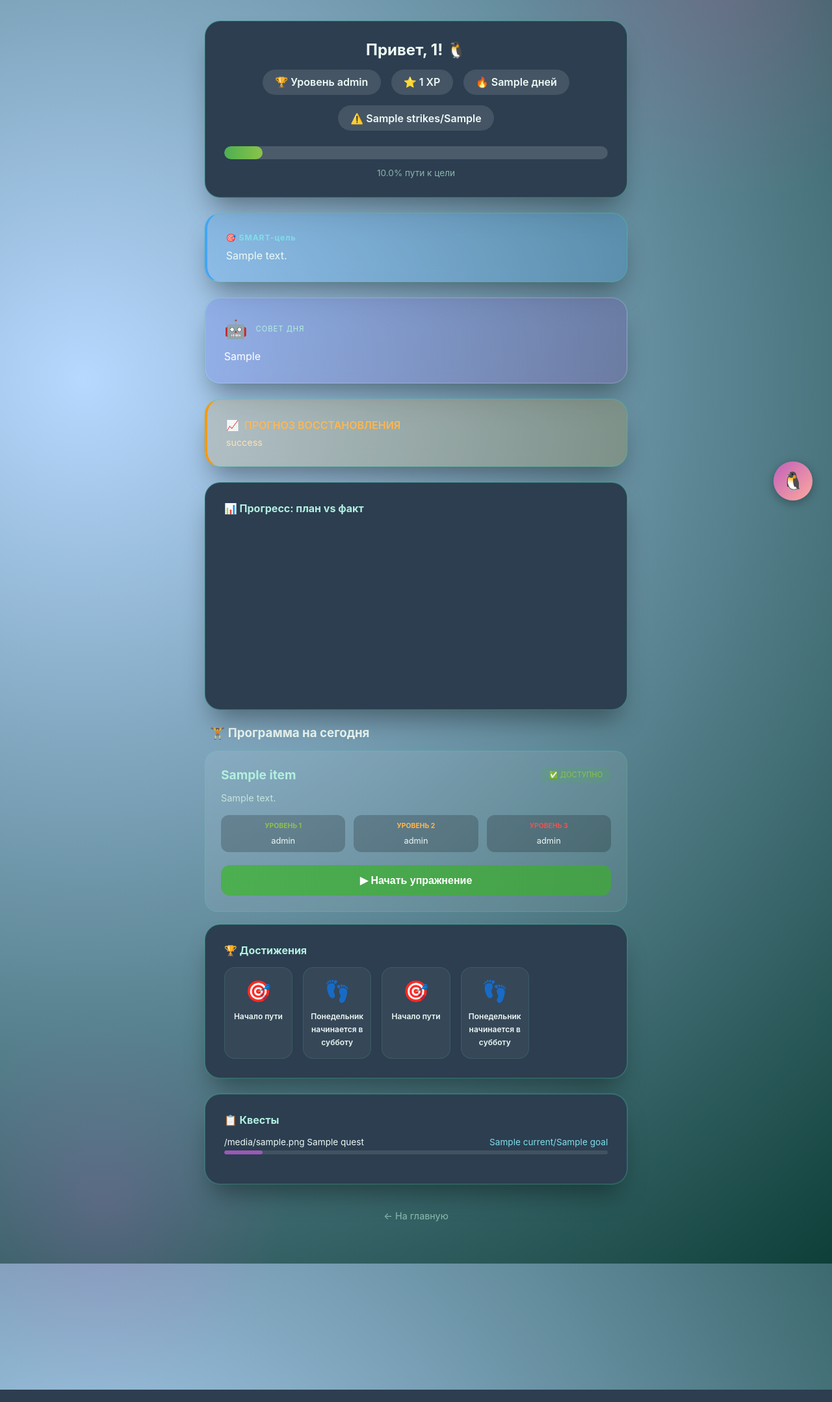
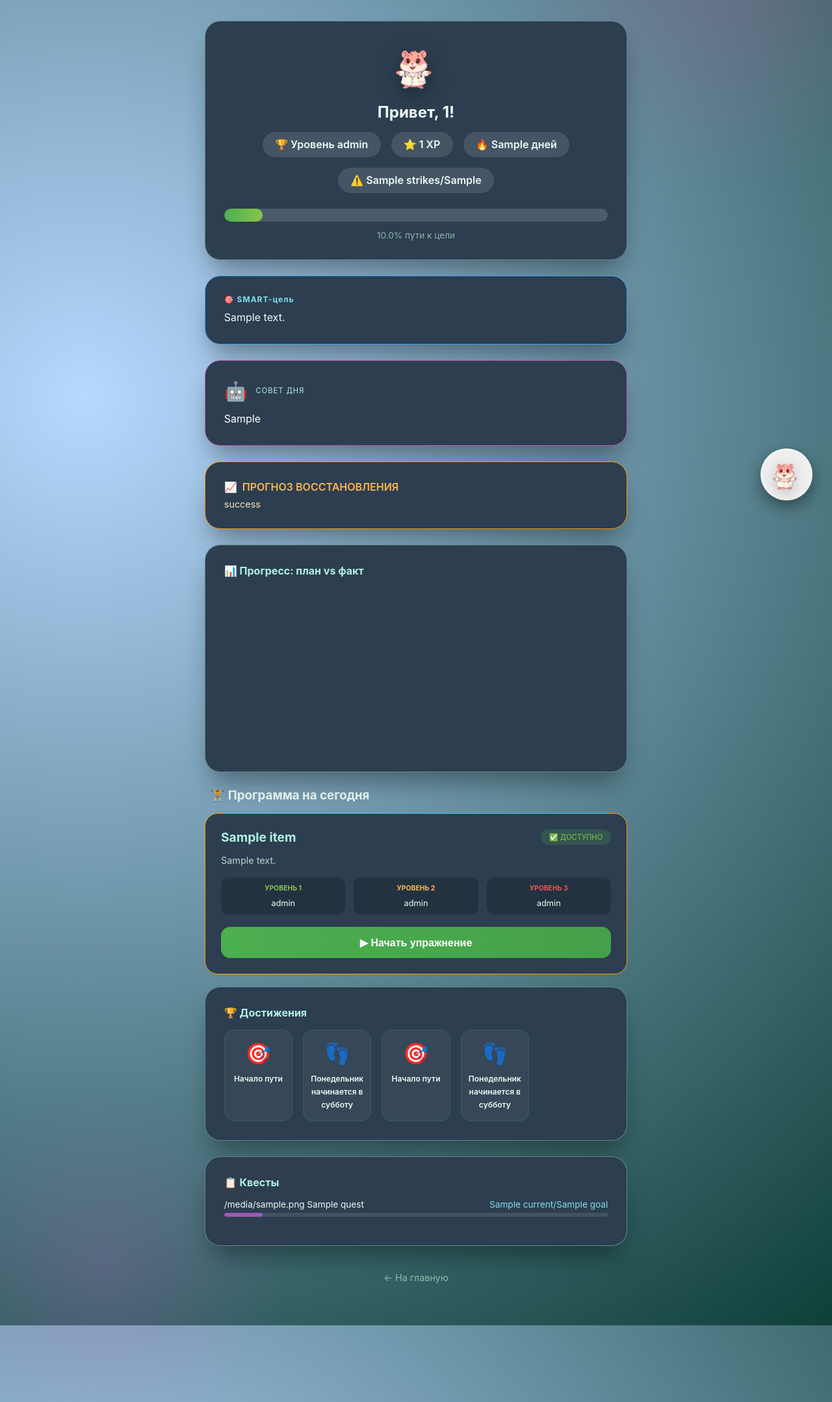
Before and after one commit to Jun-juriki/reFlex, a Django app: template gamification/templates/gamification/profile.html in a window 1280 px wide; the page is wider, and only the part inside the window is pictured. Shown: the top 2157 px of that part at 65% size. Run offline with Django 5.2, Linux system fonts and the light colour scheme; a user stored in the database is signed in; data comes from the database, SQL or seed files in the repository; tables that the repository leaves empty hold one stand-in row (values such as "Sample post"); the template is opened without the code that fills it: values that come from a table or form of the project are taken from there, most other values are stand-ins (such as "Sample title", 1, 10 or a date in 2020); a map, chart or similar area stays blank.

Commit message:
последнее изменения дизайна

```diff
--- a/gamification/templates/gamification/profile.html
+++ b/gamification/templates/gamification/profile.html
@@ -1,3 +1,4 @@
+{% load static %}
 <!DOCTYPE html>
 <html lang="ru">
 <head>
@@ -11,7 +12,6 @@
       padding: 0;
       box-sizing: border-box;
     }
-
     body {
       min-height: 100vh;
       background: radial-gradient(circle at 10% 30%, #B7D8FF, #0e3f38);
@@ -53,7 +53,25 @@
       max-width: 650px;
       margin: 0 auto;
     }
+    .ham-profile-header {
+      width: 120px; /* Увеличили размер */
+      height: auto;
+      display: block;
+      margin: 0 auto 1rem; /* Центрируем и добавляем отступ снизу */
+      filter: drop-shadow(0 10px 15px rgba(0,0,0,0.3)); /* Тень для объема */
+      transition: transform 0.3s ease;
+    }
 
+    .ham-profile-header:hover {
+      transform: scale(1.1) rotate(5deg); /* Оживляем при наведении */
+    }
+
+    /* Иконка в тексте (если оставишь маленькую) */
+    .ham-icon-small {
+      width: 32px;
+      height: 32px;
+      vertical-align: middle;
+    }
     /* Карточки */
     .card {
       background: #2C3E50;
@@ -61,8 +79,9 @@
       border-radius: 24px;
       padding: 1.8rem;
       margin-bottom: 1.5rem;
-      box-shadow: 0 25px 40px -12px rgba(0, 0, 0, 0.4), 0 0 0 1px rgba(80, 210, 180, 0.25);
-      border: 1px solid rgba(70, 200, 170, 0.3);
+      box-shadow: 0 25px 40px -12px rgba(0, 0, 0, 0.4);
+      /* ВОТ ОНА: Яркая, но стильная обводка */
+      border: 1px solid rgba(178, 240, 224, 0.4);
     }
 
     /* Статистика */
@@ -108,10 +127,7 @@
     }
 
     /* SMART-цель */
-    .goal-card {
-      background: rgba(33, 150, 243, 0.15);
-      border-left: 4px solid #42a5f5;
-    }
+    .goal-card { border: 1px solid #42a5f5 !important; }
 
     .goal-card h4 {
       color: #80deea;
@@ -127,10 +143,7 @@
     }
 
     /* AI-совет */
-    .ai-card {
-      background: linear-gradient(135deg, rgba(102, 126, 234, 0.3), rgba(118, 75, 162, 0.3));
-      border: 1px solid rgba(255,255,255,0.2);
-    }
+    .ai-card { border: 1px solid #c05fbb !important; }
 
     .ai-header {
       display: flex;
@@ -156,10 +169,7 @@
     }
 
     /* Прогноз */
-    .forecast-card {
-      background: rgba(255, 152, 0, 0.15);
-      border-left: 4px solid #ff9800;
-    }
+    .forecast-card { border: 1px solid #ff9800 !important; }
 
     .forecast-text {
       color: #ffe0b2;
@@ -168,11 +178,11 @@
 
     /* Упражнения */
     .exercise-card {
-      background: rgba(255,255,255,0.08);
+      background: #2C3E50;
       border-radius: 20px;
       padding: 1.5rem;
       margin-bottom: 1.2rem;
-      border: 1px solid rgba(80, 210, 180, 0.25);
+      border: 1px solid #ff9800 !important;
     }
 
     .exercise-header {
@@ -204,7 +214,6 @@
       font-size: 0.7rem;
       color: #8bc34a;
     }
-
     .exercise-desc {
       color: rgba(210, 240, 225, 0.85);
       font-size: 0.9rem;
@@ -283,18 +292,23 @@
       position: fixed;
       bottom: 30px;
       right: 30px;
-      width: 60px;
-      height: 60px;
+      width: 80px; /* Было 60-70 */
+      height: 80px;
       border-radius: 50%;
-      background: linear-gradient(135deg, #c05fbb, #ffaa9d);
-      border: none;
-      font-size: 28px;
+      border: 2px solid rgba(255,255,255,0.4);
       cursor: pointer;
-      box-shadow: 0 4px 15px rgba(0,0,0,0.3);
       z-index: 100;
-      transition: transform 0.15s ease;
+      display: flex;
+      align-items: center;
+      justify-content: center;
+      box-shadow: 0 10px 25px rgba(0,0,0,0.4);
     }
-
+    .motivation-btn img {
+      width: 80px;         /* Увеличили размер картинки внутри */
+      height: auto;
+      display: block;
+      filter: drop-shadow(0 5px 10px rgba(0,0,0,0.2));
+    }
     .motivation-btn:hover {
       transform: scale(1.05);
     }
@@ -365,7 +379,11 @@
 
     <!-- Шапка с приветствием -->
     <div class="card" style="text-align: center;">
-      <h2 style="color: #eefaf5; margin-bottom: 1rem;">Привет, {{ user.full_name|default:user.username }}! 🐧</h2>
+      <img src="{% static 'images/ham.png' %}" class="ham-profile-header" alt="Mascot">
+
+      <h2 style="color: #eefaf5; margin-bottom: 1rem;">
+        Привет, {{ user.full_name|default:user.username }}!
+      </h2>
 
       <div class="stats-row">
         <div class="stat-badge">🏆 Уровень {{ stats.level }}</div>
@@ -489,7 +507,9 @@
   </div>
 
   <!-- Кнопка мотивации -->
-  <button class="motivation-btn" id="motivationBtn">🐧</button>
+  <button class="motivation-btn" id="motivationBtn">
+    <img src="{% static 'images/ham.png' %}" alt="Motivation Hamster">
+  </button>
 
   <!-- Модальное окно мотивации -->
   <div id="motivationModal" style="display: none; position: fixed; bottom: 100px; right: 30px; width: 280px; background: #2C3E50; border-radius: 20px; padding: 1.2rem; box-shadow: 0 10px 30px rgba(0,0,0,0.4); z-index: 101; border: 1px solid rgba(80,210,180,0.3);">
--- a/reflex/urls.py
+++ b/reflex/urls.py
@@ -1,5 +1,7 @@
 from django.contrib import admin
 from django.urls import path, include
+from django.conf import settings
+from django.conf.urls.static import static
 
 urlpatterns = [
     path('admin/', admin.site.urls),
@@ -7,3 +9,5 @@ urlpatterns = [
     path('', include('core.urls')),
     path('gameprof/', include('gamification.urls'))
 ]
+if settings.DEBUG:
+    urlpatterns += static(settings.STATIC_URL, document_root=settings.STATIC_ROOT)
```
Also changed, not shown: core/templates/core/anketa.html (+21 -13 lines), core/templates/core/home.html (+40 -12 lines), core/templates/core/login.html (+41 -1 lines), core/templates/core/register.html (+8 -2 lines), core/static/images/ham.png (added).
